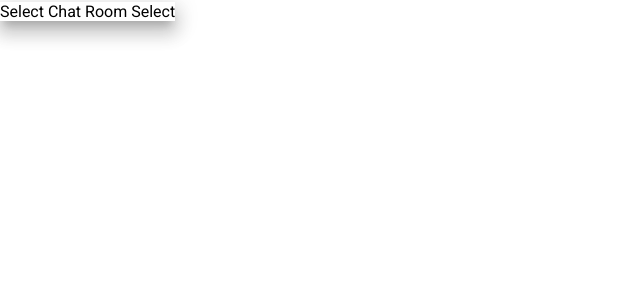
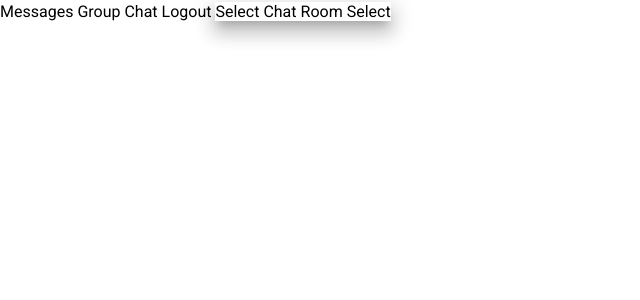
Before and after one commit to fancy517/chat-server, a Django app: page /chat/ in a window 1280 px wide. Shown: the top 300 px of the page, without its empty margins (0-640 px from the left). Run offline with Django 3.2, Linux system fonts and the light colour scheme; the visitor is signed in with stand-in values (Sample User, id 1); some libraries are stand-ins or nearby versions.

Commit message:
use generic toolbar

```diff
--- a/liveChat/settings.py
+++ b/liveChat/settings.py
@@ -132,4 +132,4 @@
     },
 }
 
-LOGIN_REDIRECT_URL = '/'
+LOGIN_REDIRECT_URL = '/messages'
--- a/templates/base.html
+++ b/templates/base.html
@@ -13,6 +13,19 @@
     <div id="app">
         <v-app>
             <v-content class="grey lighten-3">
+
+            <v-toolbar dark class="primary">
+            <v-spacer></v-spacer>
+                <v-toolbar-items>
+                    {% if request.user.is_authenticated %}
+                        <v-btn href="/messages" flat>Messages</v-btn>
+                        <v-btn href="/chat" flat>Group Chat</v-btn>
+                        <v-btn href="/accounts/logout?next=/accounts/login" flat>Logout</v-btn>
+                    {% else %}
+                        <v-btn href="/accounts/login" flat>Login</v-btn>
+                    {% endif %}
+                </v-toolbar-items>
+            </v-toolbar>
                 {% block content %}{% endblock content %}
             </v-content>
         </v-app>
```
